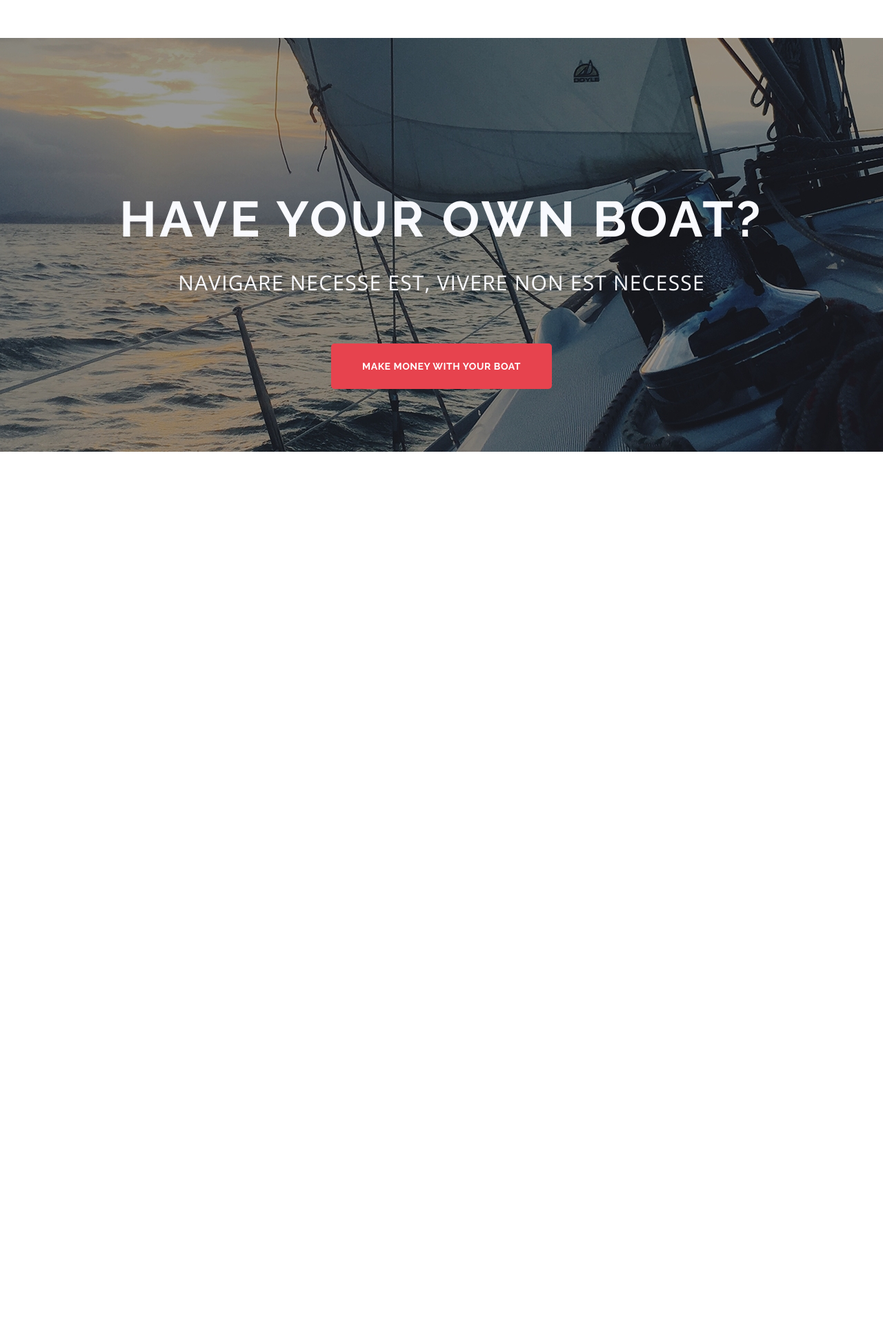
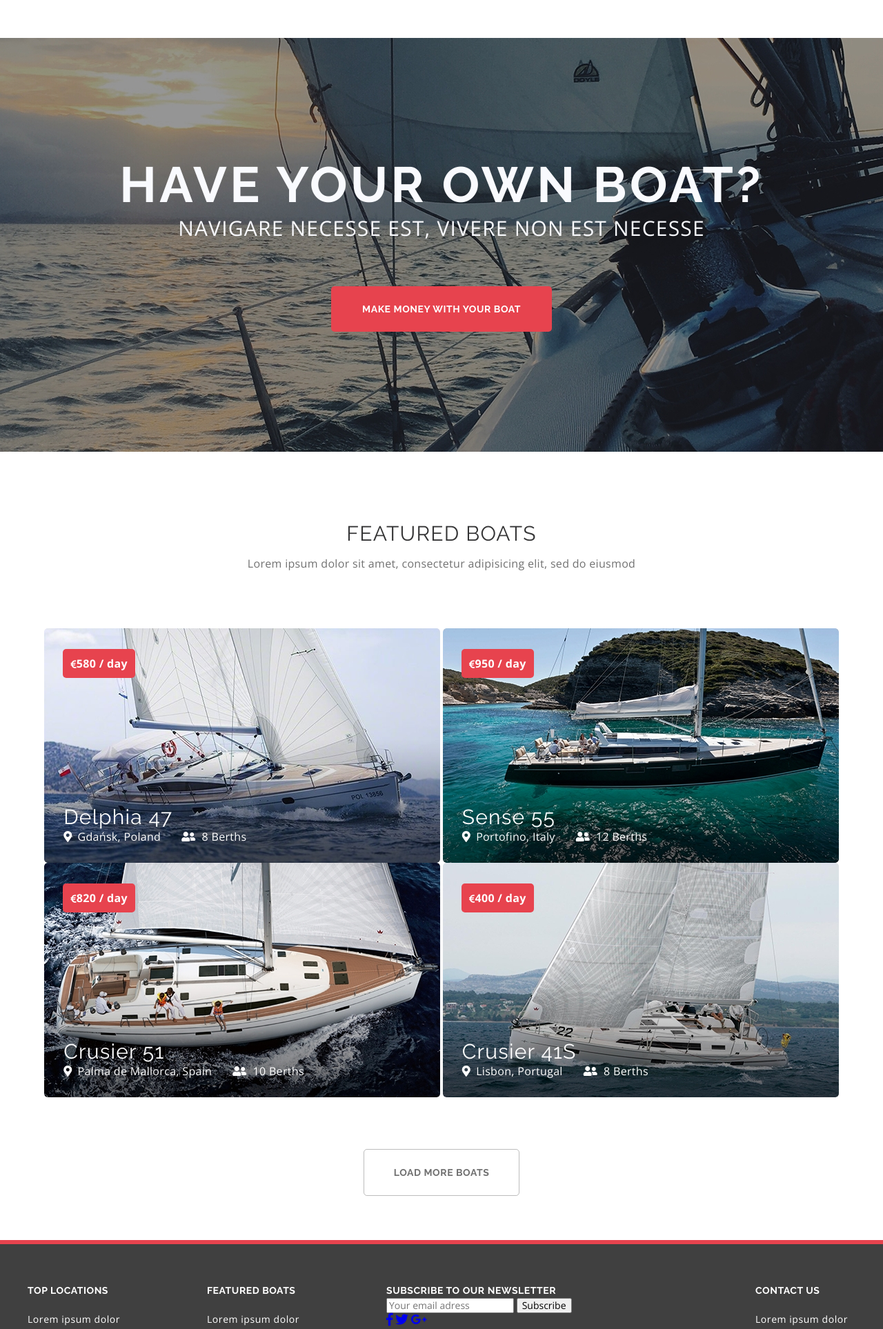
Before and after one commit to lelekann/hw1, a PHP site: page / in a window 1280 px wide. Shown: the part 2010-3937 px from the top of the page at 69% size. Before the commit the page ends 2665 px from the top, so only its background shows below. Run offline with PHP 8.4, Linux system fonts and the light colour scheme; some libraries are stand-ins or nearby versions.

Commit message:
add bottom-section and footer

```diff
--- a/hw7/index.html
+++ b/hw7/index.html
@@ -3,9 +3,10 @@
 <head>
   <meta charset="UTF-8">
   <title>hw7</title>
+  <link href="style.css" rel="stylesheet">
   <link href="https://fonts.googleapis.com/css?family=Raleway:300,400,500,600,700,800,900" rel="stylesheet">
   <link href="https://fonts.googleapis.com/css?family=Open+Sans:300,400,600,700,800" rel="stylesheet">
-  <link href="style.css" rel="stylesheet">
+  <link rel="stylesheet" href="https://use.fontawesome.com/releases/v5.5.0/css/all.css" integrity="sha384-B4dIYHKNBt8Bc12p+WXckhzcICo0wtJAoU8YZTY5qE0Id1GSseTk6S+L3BlXeVIU" crossorigin="anonymous">
 </head>
 <body>
 <header>
@@ -116,17 +117,105 @@
     </section>
   <section class="middle-section">
     <div class="container">
-      <div class="slogan">
+      <div class="slogan middle-slogan">
         <h2>Have your own boat?</h2>
         <p>navigare necesse est, vivere non est necesse</p>
       </div>
       <a class="read-more" href="#" title="link to some page">Make money with your boat</a>
     </div>
   </section>
-  <section class="bottom-section">
-
+  <section class="bottom-section container">
+    <div class="section-slogan">
+      <h3>Featured boats</h3>
+      <p>Lorem ipsum dolor sit amet, consectetur adipisicing elit, sed do eiusmod</p>
+    </div>
+    <ul class="gallery">
+      <li>
+        <a href="#" title="link to some page"><img src="assets/img/bot-1.jpg" alt="boat"></a>
+        <div class="signature-photo bottom-signature-photo">
+          <h4>Delphia 47</h4>
+          <p><i class="fas fa-map-marker-alt"></i>Gdańsk, Poland<i class="fas fa-user-friends"></i>8 Berths</p>
+        </div>
+        <div class="sales bottom-sales">
+          <span><i class="fas fa-euro-sign"></i>580 / day</span>
+        </div>
+      </li>
+      <li>
+        <a href="#" title="link to some page"><img src="assets/img/bot-2.jpg" alt="boat"></a>
+        <div class="signature-photo bottom-signature-photo">
+          <h4>Sense 55</h4>
+          <p><i class="fas fa-map-marker-alt"></i>Portofino, Italy<i class="fas fa-user-friends"></i>12 Berths</p>
+        </div>
+        <div class="sales bottom-sales">
+          <span><i class="fas fa-euro-sign"></i>950 / day</span>
+        </div>
+      </li>
+      <li>
+        <a href="#" title="link to some page"><img src="assets/img/bot-3.jpg" alt="boat"></a>
+        <div class="signature-photo bottom-signature-photo">
+          <h4>Crusier 51</h4>
+          <p><i class="fas fa-map-marker-alt"></i>Palma de Mallorca, Spain<i class="fas fa-user-friends"></i>10 Berths</p>
+        </div>
+        <div class="sales bottom-sales">
+          <span><i class="fas fa-euro-sign"></i>820 / day</span>
+        </div>
+      </li>
+      <li>
+        <a href="#" title="link to some page"><img src="assets/img/bot-4.jpg" alt="boat"></a>
+        <div class="signature-photo bottom-signature-photo">
+          <h4>Crusier 41S</h4>
+          <p><i class="fas fa-map-marker-alt"></i>Lisbon, Portugal<i class="fas fa-user-friends"></i>8 Berths</p>
+        </div>
+        <div class="sales bottom-sales">
+          <span><i class="fas fa-euro-sign"></i>400 / day</span>
+        </div>
+      </li>
+      </ul>
+    <a  class="read-more" href="#" title="link to some page">Load more boats</a>
   </section>
 </main>
+<footer>
+  <div class="container footer">
+    <div>
+      <h5>Top locations</h5>
+      <p>Lorem ipsum dolor Sit amet consectetur Adipisicing elit Eiusmod tempor Incididunt ut labore</p>
+    </div>
+    <div>
+      <h5>Featured boats</h5>
+      <p>Lorem ipsum dolor Sit amet consectetur Adipisicing elit Eiusmod tempor</p>
+    </div>
+    <div class="subscribe">
+      <h5>Subscribe to our newsletter</h5>
+      <form class="subscribe-form">
+        <label for="subscribe">
+          <input id="subscribe" type="email" placeholder="Your email adress">
+        </label>
+        <button>Subscribe</button>
+      </form>
+      <ul class="social-icons">
+        <li>
+          <a href="https://www.facebook.com/" title="link to facebook.com" target="_blank">
+            <i class="fab fa-facebook-f fa-lg"></i>
+          </a>
+        </li>
+        <li>
+          <a href="https://twitter.com/" title="link to twitter.com" target="_blank">
+            <i class="fab fa-twitter fa-lg"></i>
+          </a>
+        </li>
+        <li>
+          <a href="https://plus.google.com/" title="link plus.google.com" target="_blank">
+            <i class="fab fa-google-plus-g fa-lg"></i>
+          </a>
+        </li>
+      </ul>
+    </div>
+    <div>
+      <h5>Contact us</h5>
+      <p>Lorem ipsum dolor Sit amet consectetur Adipisicing elit Eiusmod tempor Incididunt ut labore</p>
+    </div>
+  </div>
+</footer>
 
 </body>
 </html>
--- a/hw7/style.css
+++ b/hw7/style.css
@@ -313,7 +313,6 @@ h3 {
 
 .sales span {
   font: 700 16px / 42px "Open Sans", sans-serif;
-  text-transform: uppercase;
   letter-spacing: 0.64px;
   color: #fff;
 }
@@ -360,20 +359,36 @@ h4 {
   opacity: 1;
 }
 
-.top-section .read-more {
+.top-section .read-more,
+.bottom-section .read-more {
   width: 310px;
   border-radius: 5px;
   border: 1px solid rgba(38, 38, 38, 0.3);
   color: #717171;
   background: #fff;
   padding: 25px 43px;
+}
 
+.top-section .read-more:hover,
+.bottom-section .read-more:hover {
+  background: #717171;
+  color: #000;
 }
+
 /*--------------------start middle-section---------------------------------*/
 
 .middle-section {
   height: 600px;
   background: url("assets/img/bg-middle-section.jpg") no-repeat center / cover;
+  margin-bottom: 101px;
+}
+
+.middle-slogan {
+  margin: 170px 0 86px;
+}
+
+.middle-slogan p {
+  margin: 0;
 }
 
 .middle-section .read-more{
@@ -383,3 +398,86 @@ h4 {
 }
 
 /*--------------------end middle-section---------------------------------*/
+/*--------------------start bottom-section---------------------------------*/
+.bottom-section {
+  margin-bottom: 87px;
+}
+
+.bottom-sales {
+  width: 105px;
+}
+
+.bottom-sales span {
+  letter-spacing: 0.32px;
+}
+
+.fa-euro-sign {
+  font-size: 13px;
+}
+
+.bottom-signature-photo p {
+  font: 16px / 22px "Open Sans", sans-serif;
+  letter-spacing: 0.32px;
+}
+
+.fa-map-marker-alt {
+  margin-right: 8px;
+}
+
+.fa-user-friends {
+  margin-left: 30px;
+  margin-right: 9px;
+}
+
+.bottom-section .read-more {
+  width: 265px;
+}
+/*--------------------end bottom-section---------------------------------*/
+/*------------------------------end main---------------------------------*/
+/*--------------------------start footer---------------------------------*/
+footer {
+  width: 100%;
+  height: 325px;
+  background: #404040;
+  position: relative;
+}
+
+footer:before {
+  display: block;
+  position: absolute;
+  top: 0;
+  left: 0;
+  content: "";
+  width: 100%;
+  height: 6px;
+  background-color: #e7434e;
+}
+
+.footer {
+  display: flex;
+  justify-content: space-between;
+  padding-top: 62px;
+}
+
+.footer div {
+  width: 145px;
+  text-align: left;
+}
+
+.footer .subscribe {
+  width: 420px;
+}
+
+h5 {
+  font: 700 14px / 22px Raleway, sans-serif;
+  text-transform: uppercase;
+  letter-spacing: 0.56px;
+  color: #fff;
+  margin: 0;
+}
+
+footer p {
+  font: 14px / 34px "Open Sans", sans-serif;
+  letter-spacing: 0.56px;
+  color: #fff;
+}
```
Also changed, not shown: hw7/assets/img/bot-1.jpg (added), hw7/assets/img/bot-2.jpg (added), hw7/assets/img/bot-3.jpg (added), hw7/assets/img/bot-4.jpg (added).
